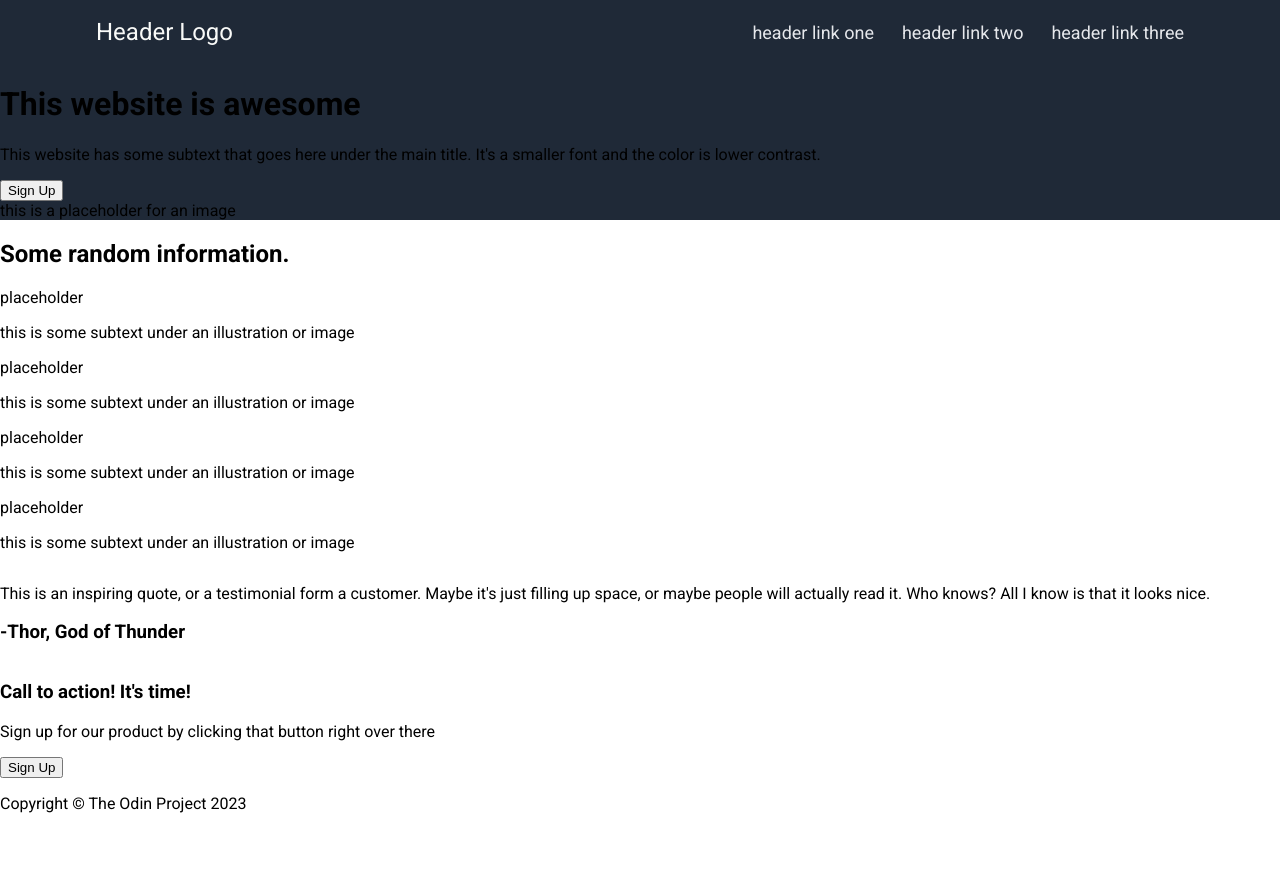
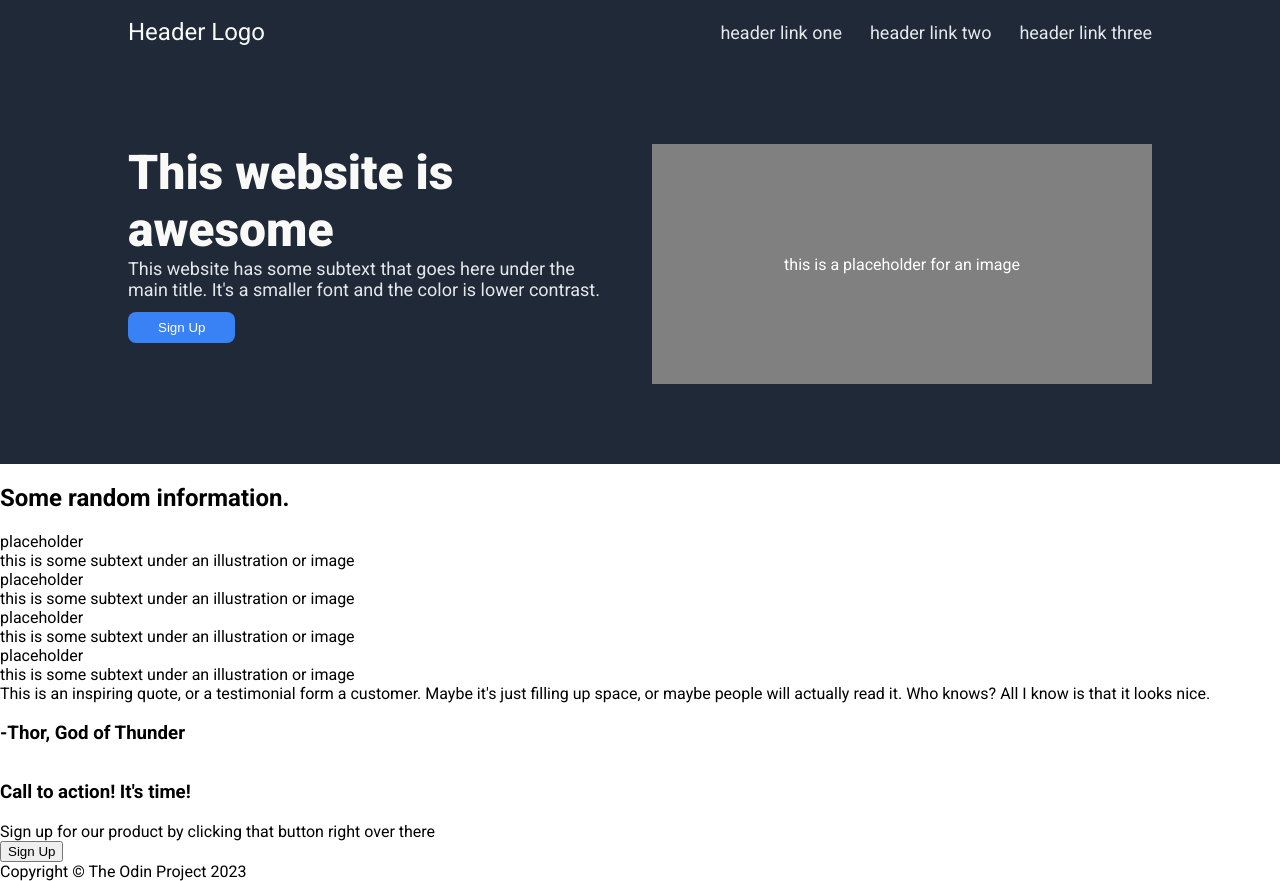
Before and after one commit to dangoodie/landing-page, a plain HTML site: page index.html in a window 1280 px wide. Before the commit the page ends 829 px from the top, so only its background shows below. Drawn offline with Linux system fonts and the light colour scheme.

Commit message:
hero text styled

```diff
--- a/index.html
+++ b/index.html
@@ -17,13 +17,15 @@
       </div>
     </nav>
     <div class="hero-content">
-      <h1 class="hero">This website is awesome</h1>
-      <p class="hero-subtext">
-        This website has some subtext that goes here under the main title. It's
-        a smaller font and the color is lower contrast.
-      </p>
-      <button>Sign Up</button>
-      <div>this is a placeholder for an image</div>
+      <div class="hero-text" >
+        <h1 class="hero-title">This website is awesome</h1>
+        <p class="hero-subtext">
+          This website has some subtext that goes here under the main title. It's
+          a smaller font and the color is lower contrast.
+        </p>
+        <button class="hero-btn">Sign Up</button>
+      </div>
+      <div class="hero-image"><p>this is a placeholder for an image</p></div>
     </div>
     <div class="info-content">
       <h2>Some random information.</h2>
--- a/style.css
+++ b/style.css
@@ -5,6 +5,10 @@ body {
  display: flex;
  flex-direction: column;
  margin: 0;
+}
+
+p {
+  margin: 0;
 }
 
 
@@ -16,7 +20,7 @@ body {
   display: flex;
   justify-content: space-between;
   align-items: center;
-  padding: 18px 96px;
+  padding: 18px 128px;
 }
 
 .header-logo {
@@ -35,4 +39,46 @@ body {
 
 .hero-content {
   background-color: #1F2937;
+  display: flex;
+  padding: 80px 128px;
+  gap: 48px;
 }
+
+
+
+.hero-title {
+  font-size: 48px;
+  font-weight: 900;
+  color: #F9FAF8;
+  margin-block-start: 0;
+  margin-block-end: 0;
+}
+
+
+.hero-subtext {
+  font-size: 18px;
+  color: #E5E7EB;
+  margin-bottom: 12px;
+}
+
+.hero-image {
+  color: white;
+  background-color: grey;
+  display: flex;
+  justify-content: center;
+  align-items: center;
+  flex-shrink: 0;
+  width: 500px;
+  height: 240px;
+}
+
+.hero-btn {
+  background-color: #3882F6;
+  border: none;
+  color: white;
+  padding: 8px 30px;
+  text-align: center;
+  text-decoration: none;
+  border-radius: 8px;
+
+}
```
